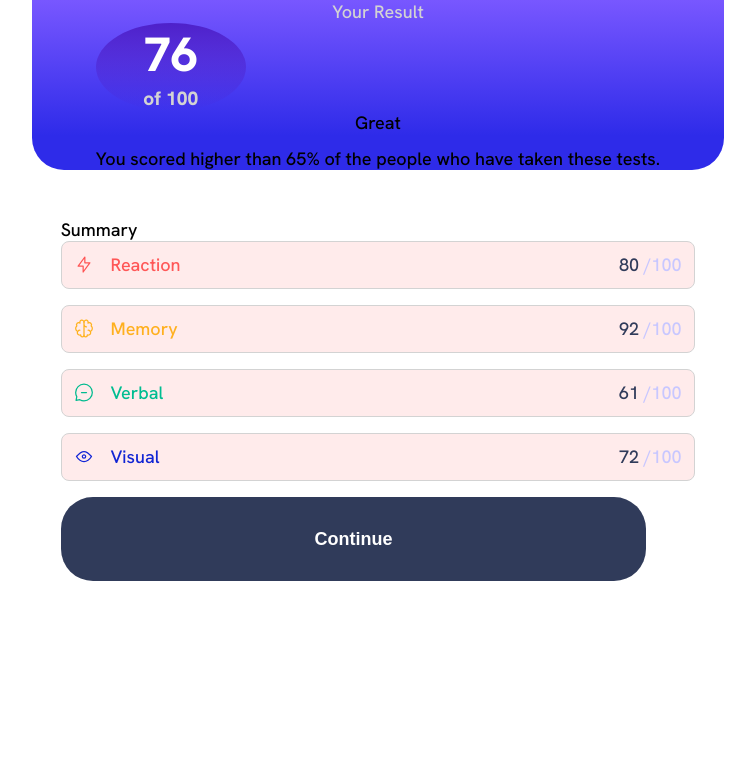
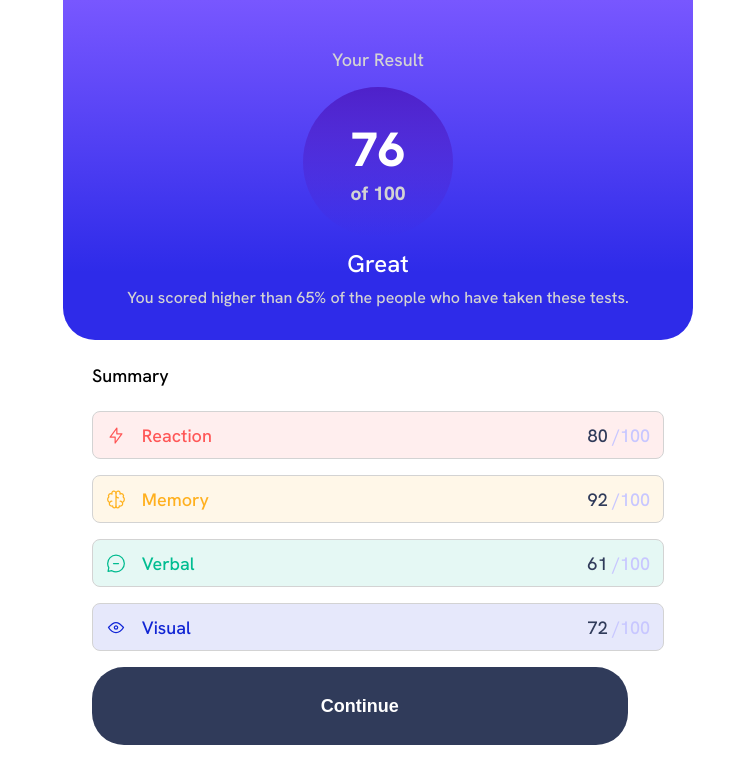
Before and after one commit to malique15/Results-Summary__FrontEndMentor, a plain HTML site: page index.html in a window 1280 px wide. Shown: the whole page, without its empty margins (262-1017 px from the left). Drawn offline with Linux system fonts and the light colour scheme.

Commit message:
Styling Changes

```diff
--- a/index.html
+++ b/index.html
@@ -19,12 +19,12 @@
                 <h1>76 <span class="result-percentage"> of 100</span></h1>
             </div>
             <p class="result-p2">Great</p>
-            <p>You scored higher than 65% of the people who have taken these tests.
+            <p class="result-p3">You scored higher than 65% of the people who have taken these tests.
             </p>
         </div>
 
         <div class="result_summary">
-            <p>Summary</p>
+            <p class="p-summary">Summary</p>
 
             <div class="reaction_sec">
                 <div class="summary-icon">
--- a/style.css
+++ b/style.css
@@ -21,13 +21,11 @@ body {
 }
 
 .result_bubble {
-<<<<<<< Updated upstream
-=======
-
     display: flex;
+    align-items: center;
     justify-content: center;
-    align-items: center;
->>>>>>> Stashed changes
+    margin: 0 auto;
+    position: relative;
     height: 150px;
     width: 150px;
     background-image: linear-gradient(hsla(256, 72%, 46%, 1) 0%, hsla(241, 72%, 46%, 0));
@@ -51,12 +49,24 @@ h1 {
 }
 
 .result-p {
+    padding: 1rem 0;
     color: lightgray;
 }
 
 .result-p2 {
-    margin-bottom: .8rem;
+    margin-top: .7rem;
+    margin-bottom: .5rem;
+    font-weight:500;
+    color: white;
+    font-size: 1.5rem;
 }
+
+.result-p3 {
+    color: lightgray;
+    font-size: 1rem;
+    padding: 0 2rem;
+}
+
 
 p {
     font-size: 18px;
@@ -64,12 +74,16 @@ p {
 
 .result_section {
     text-align: center;
-    padding: 0 4rem;
-    margin-bottom: 3rem;
+    padding: 2rem;
 }
 
 .result_summary {
     padding: 0 1.8rem;
+    margin-top: 1.5rem;
+}
+
+.p-summary {
+    margin-bottom: 1.5rem;
 }
 
 .reaction_sec,
@@ -84,7 +98,6 @@ p {
     border-radius: .5rem;
     height: 3rem;
     margin-bottom: 1rem;
-    background-color: hsl(0, 100%, 96%);
 }
 
 .summary-icon {
@@ -106,16 +119,32 @@ button {
     color: hsl(0, 100%, 67%);
 }
 
+.reaction_sec {
+    background-color: hsla(0, 100%, 67%, .1);
+}
+
 .memory_sec .summary-icon p {
     color: hsl(39, 100%, 56%);
+}
+
+.memory_sec {
+    background-color: hsla(39, 100%, 56%, .1);
 }
 
 .verbal_sec .summary-icon p {
     color: hsl(166, 100%, 37%);
 }
 
+.verbal_sec {
+    background-color: hsla(166, 100%, 37%, 0.1);
+}
+
 .visual_sec .summary-icon p {
     color: hsl(234, 85%, 45%);
+}
+
+.visual_sec {
+    background-color: hsla(234, 85%, 45%, .1);
 }
 
 .summary-percentage p {
```
